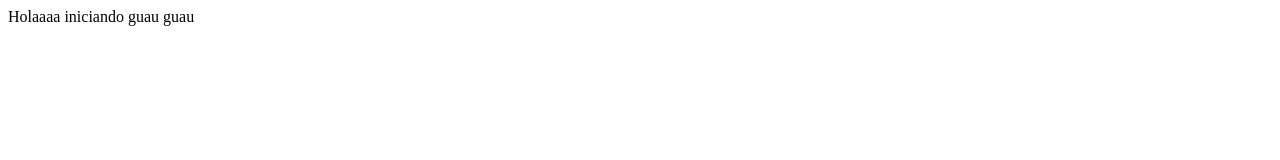
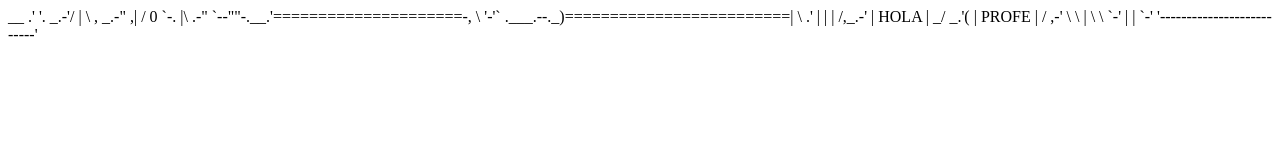
Before and after one commit to FlavioCmz/DispensadorGuau, a plain HTML site: page index.html in a window 1280 px wide. Drawn offline with Linux system fonts and the light colour scheme.

Commit message:
VISUALSTUDIO

```diff
--- a/index.html
+++ b/index.html
@@ -1 +1,16 @@
-Holaaaa  iniciando guau guau
+<html>
+    <body>
+                       __
+                     .'  '.
+                 _.-'/  |  \
+    ,        _.-"  ,|  /  0 `-.
+    |\    .-"       `--""-.__.'=====================-,
+    \ '-'`        .___.--._)=========================|
+     \            .'      |                          |
+      |     /,_.-'        |        HOLA              |
+    _/   _.'(             |           PROFE          |
+   /  ,-' \  \            |
+   \  \    `-'            |                          |
+    `-'                   '--------------------------'
+    </body>
+</html>
```
